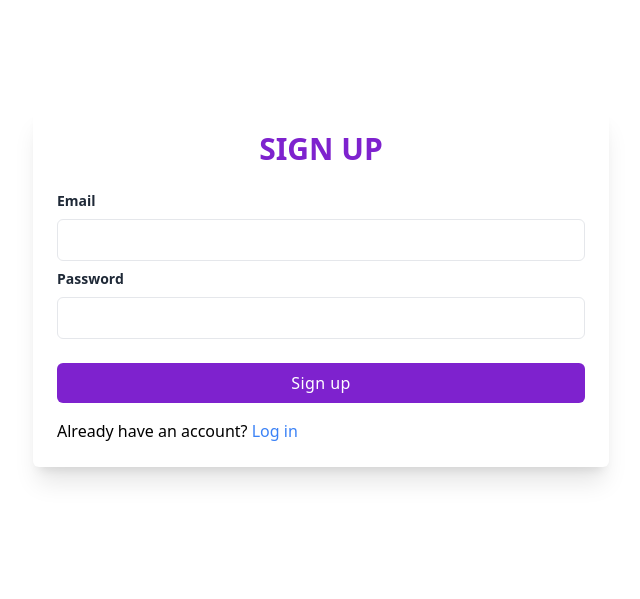
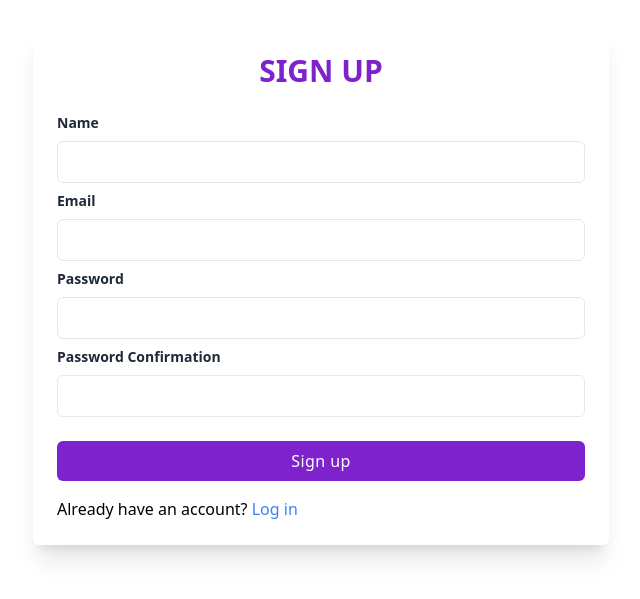
Before and after one commit to dgabor92/react-vite-basic, a React (Vite) app: page /signup in a window 1280 px wide. Shown: the part 113-712 px from the top of the page, without its empty margins (319-959 px from the left). Built offline with nearby package versions, Linux system fonts and the light colour scheme; no server answers.

Commit message:
signup func updated

```diff
--- a/src/lib/api.ts
+++ b/src/lib/api.ts
@@ -28,3 +28,21 @@ export const logIn = async (
   }
   return response.data;
 };
+
+export const signUp = async (
+  name: string,
+  email: string,
+  password: string,
+  password_confirmation: string
+): Promise<unknown> => {
+  const response = await axios.post("/register", {
+    name,
+    email,
+    password,
+    password_confirmation,
+  });
+  if (response.status !== 200) {
+    throw new Error("Invalid credentials");
+  }
+  return response.data;
+};
--- a/src/pages/Signup.tsx
+++ b/src/pages/Signup.tsx
@@ -1,29 +1,59 @@
-import React, { useState } from 'react'
-import { Link } from 'react-router-dom'
+import React, { useState } from "react";
+import { Link } from "react-router-dom";
+import { signUp } from "../lib/api";
+import { useNavigate } from "react-router-dom";
 
 type SignupFormProps = {
-  email: string
-  password: string
-}
+  name: string;
+  email: string;
+  password: string;
+  password_confirmation: string;
+};
 
 const Signup = () => {
+  const navigate = useNavigate();
   const [form, setForm] = useState<SignupFormProps>({
-    email: '',
-    password: '',
-  })
+    name: "",
+    email: "",
+    password: "",
+    password_confirmation: "",
+  });
 
   const handleSubmit = (e: React.FormEvent<HTMLFormElement>) => {
-    e.preventDefault()
-    console.log(form)
-  }
+    e.preventDefault();
+    console.log(form);
+    signUp(form.name, form.email, form.password, form.password_confirmation);
+    navigate("/login");
+  };
 
   return (
     <div className="relative flex flex-col justify-center min-h-screen overflow-hidden">
       <div className="w-full p-6 m-auto bg-white rounded-md shadow-xl lg:max-w-xl">
-        <h1 className="text-3xl font-semibold text-center text-purple-700 uppercase">Sign up</h1>
+        <h1 className="text-3xl font-semibold text-center text-purple-700 uppercase">
+          Sign up
+        </h1>
         <form className="mt-6" onSubmit={handleSubmit}>
           <div className="mb-2">
-            <label htmlFor="email" className="block text-sm font-semibold text-gray-800">
+            <label
+              htmlFor="name"
+              className="block text-sm font-semibold text-gray-800"
+            >
+              Name
+            </label>
+            <input
+              type="name"
+              id="name"
+              value={form.name}
+              onChange={(e) => setForm({ ...form, name: e.target.value })}
+              className="block w-full px-4 py-2 mt-2 text-purple-700 bg-white border rounded-md focus:border-purple-400 focus:ring-purple-300 focus:outline-none focus:ring focus:ring-opacity-40"
+              required
+            />
+          </div>
+          <div className="mb-2">
+            <label
+              htmlFor="email"
+              className="block text-sm font-semibold text-gray-800"
+            >
               Email
             </label>
             <input
@@ -36,7 +66,10 @@ const Signup = () => {
             />
           </div>
           <div className="mb-2">
-            <label htmlFor="password" className="block text-sm font-semibold text-gray-800">
+            <label
+              htmlFor="password"
+              className="block text-sm font-semibold text-gray-800"
+            >
               Password
             </label>
             <input
@@ -44,6 +77,24 @@ const Signup = () => {
               id="password"
               value={form.password}
               onChange={(e) => setForm({ ...form, password: e.target.value })}
+              className="block w-full px-4 py-2 mt-2 text-purple-700 bg-white border rounded-md focus:border-purple-400 focus:ring-purple-300 focus:outline-none focus:ring focus:ring-opacity-40"
+              required
+            />
+          </div>
+          <div className="mb-2">
+            <label
+              htmlFor="password"
+              className="block text-sm font-semibold text-gray-800"
+            >
+              Password Confirmation
+            </label>
+            <input
+              type="password"
+              id="password_confirmation"
+              value={form.password_confirmation}
+              onChange={(e) =>
+                setForm({ ...form, password_confirmation: e.target.value })
+              }
               className="block w-full px-4 py-2 mt-2 text-purple-700 bg-white border rounded-md focus:border-purple-400 focus:ring-purple-300 focus:outline-none focus:ring focus:ring-opacity-40"
               required
             />
@@ -57,7 +108,7 @@ const Signup = () => {
             </button>
           </div>
           <p className="mt-4">
-            Already have an account?{' '}
+            Already have an account?{" "}
             <Link to="/login" className="text-blue-500 hover:text-blue-600">
               Log in
             </Link>
@@ -65,7 +116,7 @@ const Signup = () => {
         </form>
       </div>
     </div>
-  )
-}
+  );
+};
 
-export default Signup
+export default Signup;
```
